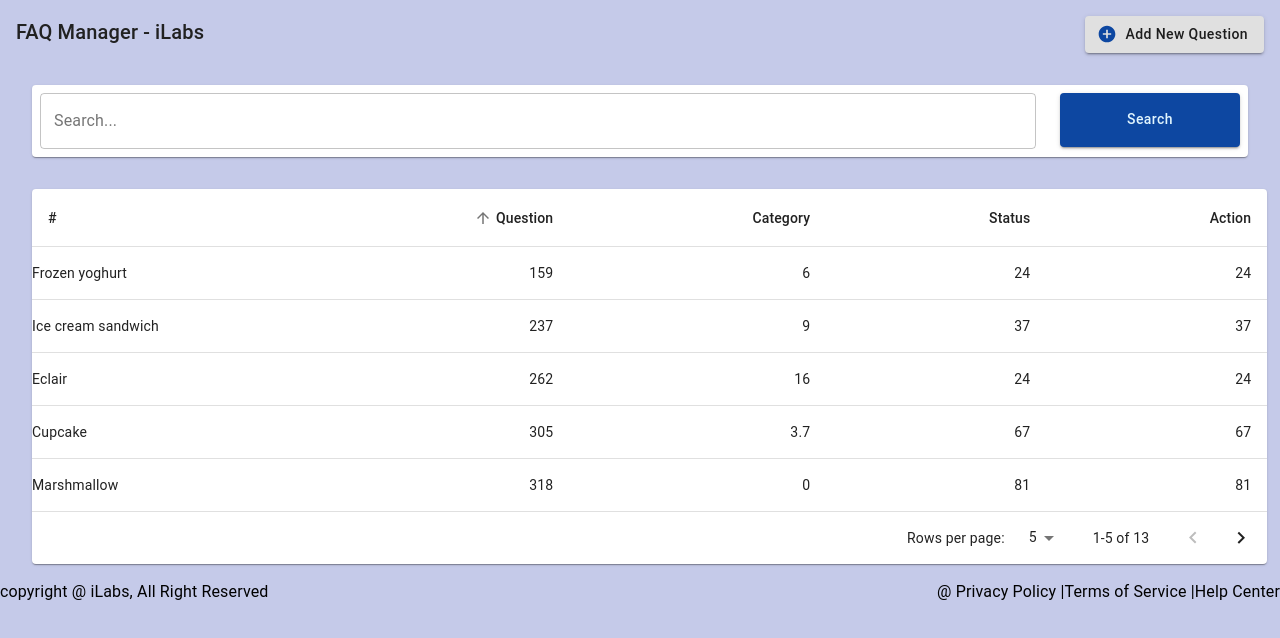
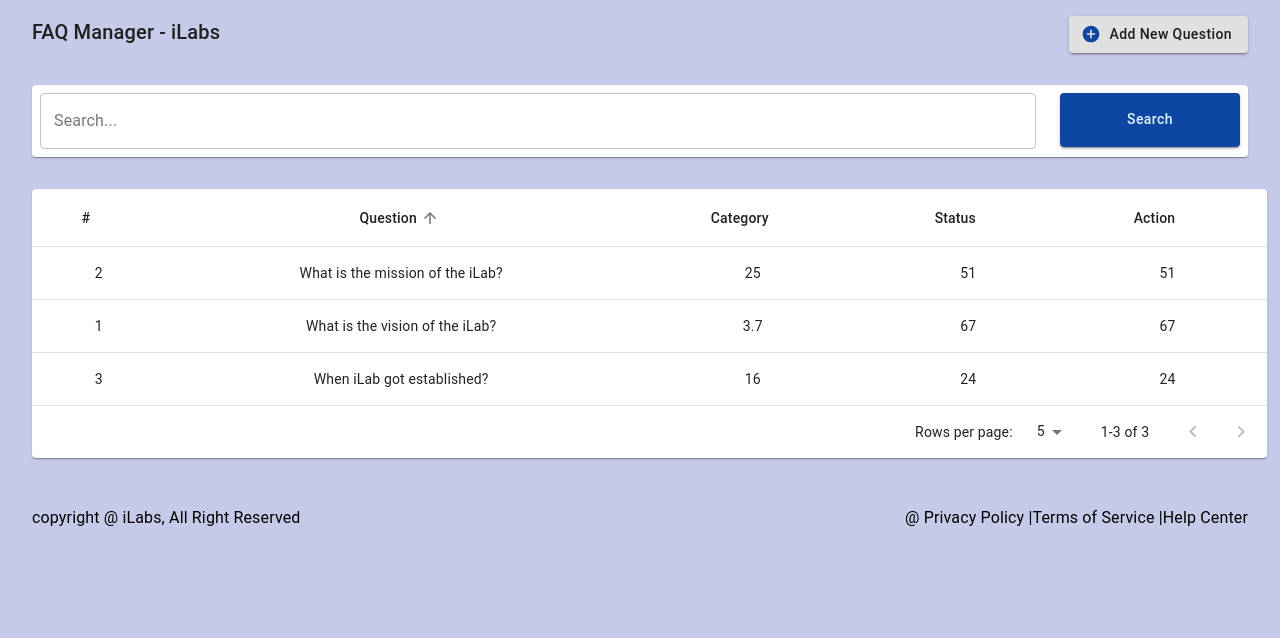
Before and after one commit to LuminiNanayakkara/FAQ-manager---iLabs, a React (Create React App) app: page / in a window 1280 px wide. Shown: the top 638 px of the page. Built offline with nearby package versions, Linux system fonts and the light colour scheme.

Commit message:
Table alignment completed

```diff
--- a/src/components/reusable/CustomTableHead.js
+++ b/src/components/reusable/CustomTableHead.js
@@ -30,7 +30,8 @@
         {headCells.map((headCell) => (
           <TableCell
             key={headCell.id}
-            align={headCell.numeric ? "right" : "left"}
+            // align={headCell.numeric ? "right" : "left"}
+            align="center"
             // padding={headCell.disablePadding ? "none" : "normal"}
             sortDirection={orderBy === headCell.id ? order : false}
           >
--- a/src/components/reusable/Table.js
+++ b/src/components/reusable/Table.js
@@ -41,19 +41,9 @@
 }
 
 const rows = [
-  createData("Cupcake", 305, 3.7, 67, 4.3),
-  createData("Donut", 452, 25.0, 51, 4.9),
-  createData("Eclair", 262, 16.0, 24, 6.0),
-  createData("Frozen yoghurt", 159, 6.0, 24, 4.0),
-  createData("Gingerbread", 356, 16.0, 49, 3.9),
-  createData("Honeycomb", 408, 3.2, 87, 6.5),
-  createData("Ice cream sandwich", 237, 9.0, 37, 4.3),
-  createData("Jelly Bean", 375, 0.0, 94, 0.0),
-  createData("KitKat", 518, 26.0, 65, 7.0),
-  createData("Lollipop", 392, 0.2, 98, 0.0),
-  createData("Marshmallow", 318, 0, 81, 2.0),
-  createData("Nougat", 360, 19.0, 9, 37.0),
-  createData("Oreo", 437, 18.0, 63, 4.0),
+  createData("1", "What is the vision of the iLab?", 3.7, 67, 4.3),
+  createData("2", "What is the mission of the iLab?", 25.0, 51, 4.9),
+  createData("3", "When iLab got established?", 16.0, 24, 6.0),
 ];
 
 function descendingComparator(a, b, orderBy) {
@@ -127,13 +117,13 @@
                       tabIndex={-1}
                       key={row.name}
                     >
-                      <TableCell component="th" scope="row" padding="none">
+                      <TableCell component="th" scope="row" align="center">
                         {row.name}
                       </TableCell>
-                      <TableCell align="right">{row.calories}</TableCell>
-                      <TableCell align="right">{row.fat}</TableCell>
-                      <TableCell align="right">{row.carbs}</TableCell>
-                      <TableCell align="right">{row.carbs}</TableCell>
+                      <TableCell align="center">{row.calories}</TableCell>
+                      <TableCell align="center">{row.fat}</TableCell>
+                      <TableCell align="center">{row.carbs}</TableCell>
+                      <TableCell align="center">{row.carbs}</TableCell>
                     </TableRow>
                   );
                 })}
--- a/src/components/ui/Footer.js
+++ b/src/components/ui/Footer.js
@@ -1,11 +1,22 @@
 import React from "react";
 import Grid from "@material-ui/core/Grid";
 import Typography from "@material-ui/core/Typography";
+import { makeStyles } from "@material-ui/core/styles";
+
+const useStyles = makeStyles((theme) => ({
+  footer: {
+    paddingLeft: "2rem",
+    paddingRight: "2rem",
+    paddingTop: "2rem",
+  },
+}));
 
 const Footer = () => {
+  const classes = useStyles();
+
   return (
     <React.Fragment>
-      <Grid container justifyContent="space-between">
+      <Grid container justifyContent="space-between" className={classes.footer}>
         <Grid item>
           <Typography>copyright @ iLabs, All Right Reserved</Typography>
         </Grid>
--- a/src/components/ui/Header.js
+++ b/src/components/ui/Header.js
@@ -23,8 +23,8 @@
   },
   headerContainer: {
     paddingTop: "1rem",
-    paddingLeft: "1rem",
-    paddingRight: "1rem",
+    paddingLeft: "2rem",
+    paddingRight: "2rem",
     paddingBottom: "2rem",
   },
 }));
```
